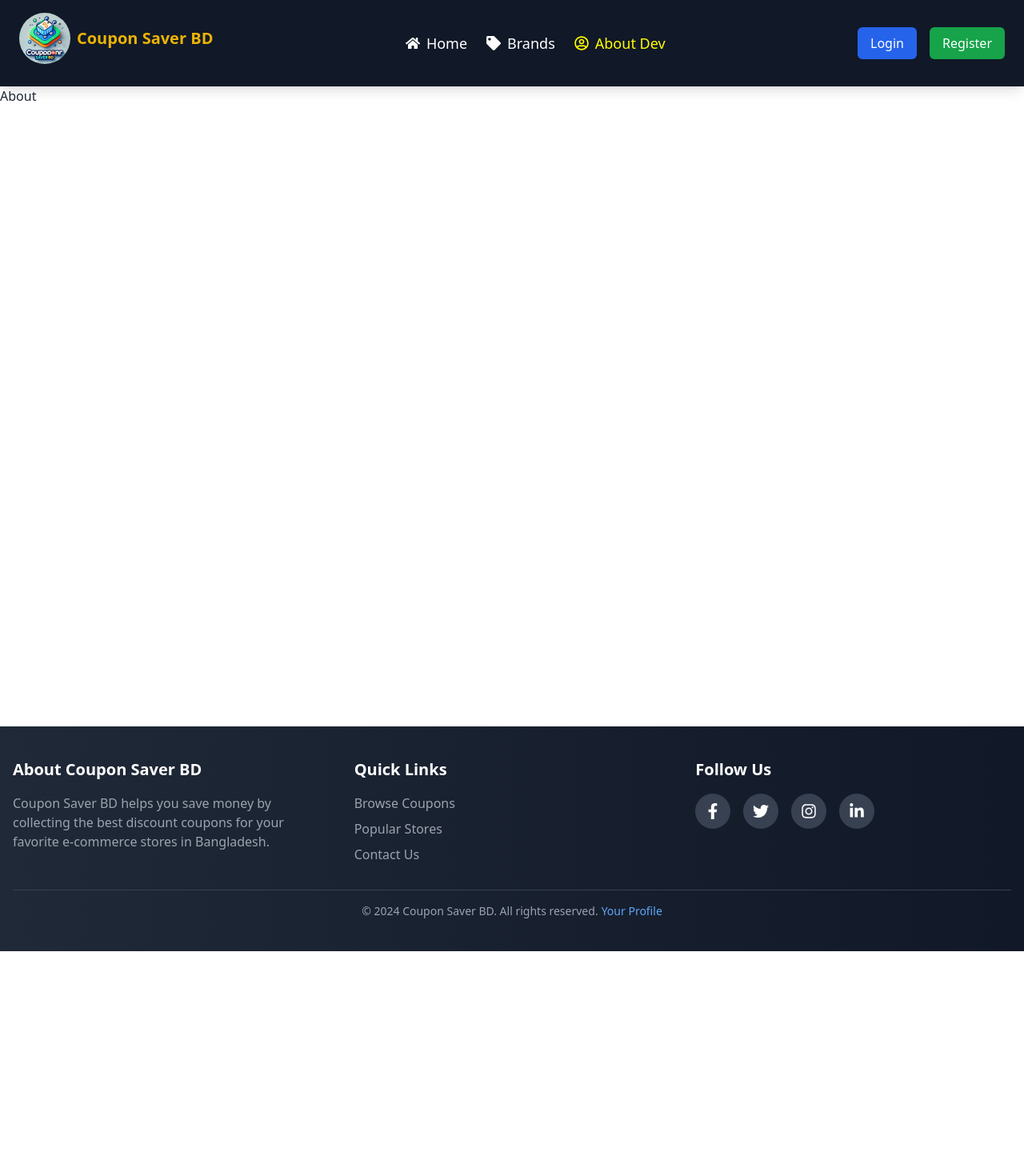
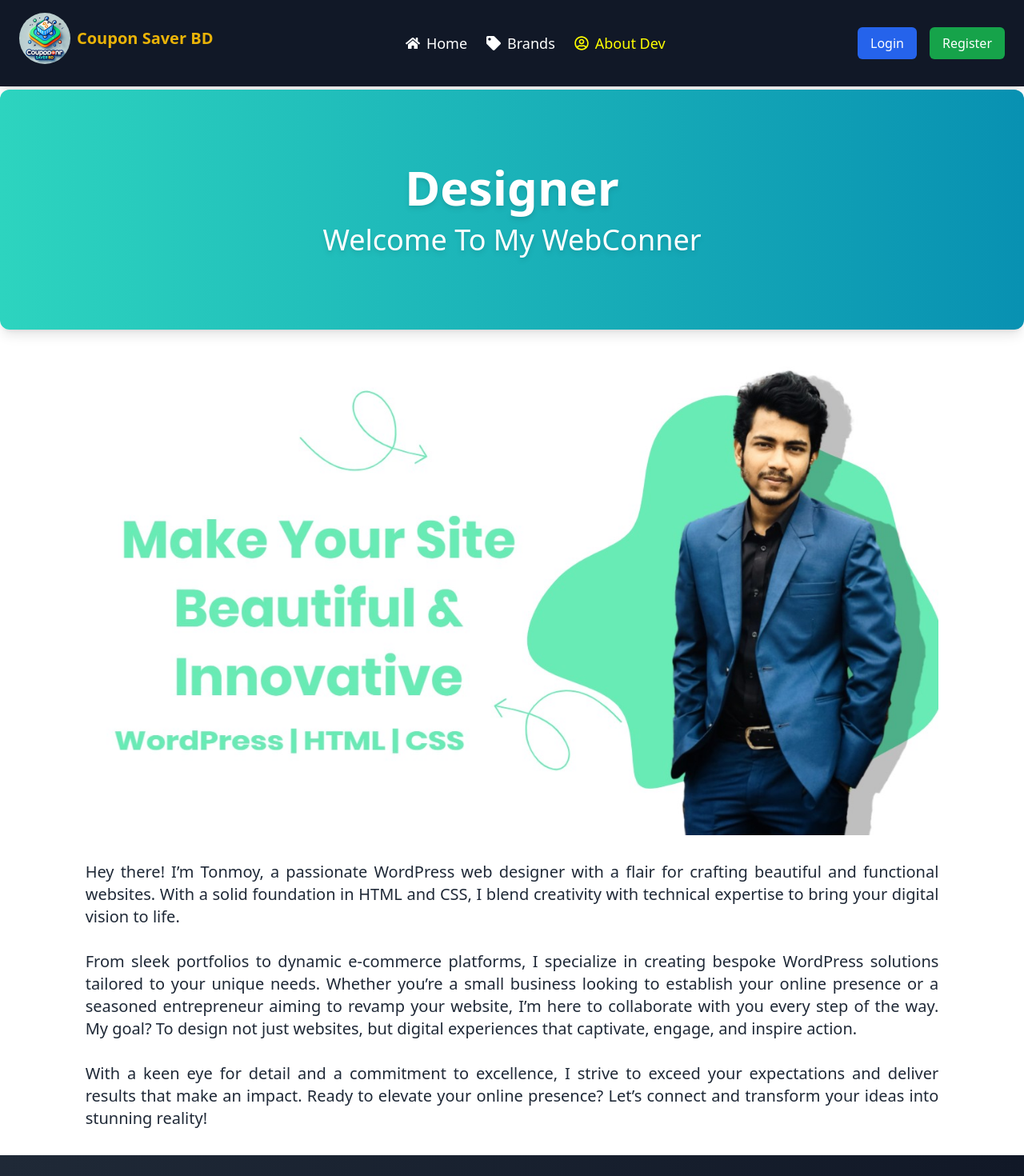
Before and after one commit to Tonmoy-1/cupon-server, a React (Vite) app: page /about-dev in a window 1280 px wide. Shown: the top 1470 px of the page at 80% size. Before the commit the page ends 1189 px from the top, so only its background shows below. Built offline with nearby package versions, Linux system fonts and the light colour scheme; no server answers.

Commit message:
updae about dev section

```diff
--- /dev/null
+++ b/src/Components/About.jsx
@@ -0,0 +1,53 @@
+import developer from "../assets/developer.jpg";
+
+const About = () => {
+  return (
+    <div>
+      {/* Hero Section */}
+      <div className="w-full mx-auto mt-1 bg-gradient-to-r from-teal-400 to-cyan-600 h-[300px] rounded-xl text-white py-8 px-6 flex flex-col items-center justify-center shadow-lg">
+        <h1 className="text-2xl md:text-6xl mb-4 font-bold text-center drop-shadow-md">
+          Designer
+        </h1>
+        <h2 className="text-lg md:text-4xl font-medium text-center drop-shadow-md">
+          Welcome To My WebConner
+        </h2>
+      </div>
+
+      {/* Image Section */}
+      <div className="my-8 flex justify-center">
+        <img
+          src={developer}
+          className="w-11/12 md:w-10/12 lg:w-10/12 rounded-lg "
+          alt="Developer"
+        />
+      </div>
+
+      {/* About Content */}
+      <div className="w-10/12 md:w-10/12 lg:w-10/12 mx-auto mb-8 text-gray-800">
+        <p className="text-lg md:text-xl leading-relaxed text-justify">
+          Hey there! I’m Tonmoy, a passionate WordPress web designer with a
+          flair for crafting beautiful and functional websites. With a solid
+          foundation in HTML and CSS, I blend creativity with technical
+          expertise to bring your digital vision to life.
+          <br />
+          <br />
+          From sleek portfolios to dynamic e-commerce platforms, I specialize in
+          creating bespoke WordPress solutions tailored to your unique needs.
+          Whether you’re a small business looking to establish your online
+          presence or a seasoned entrepreneur aiming to revamp your website, I’m
+          here to collaborate with you every step of the way. My goal? To design
+          not just websites, but digital experiences that captivate, engage, and
+          inspire action.
+          <br />
+          <br />
+          With a keen eye for detail and a commitment to excellence, I strive to
+          exceed your expectations and deliver results that make an impact.
+          Ready to elevate your online presence? Let’s connect and transform
+          your ideas into stunning reality!
+        </p>
+      </div>
+    </div>
+  );
+};
+
+export default About;
--- a/src/Components/SinglecolCard.jsx
+++ b/src/Components/SinglecolCard.jsx
@@ -1,6 +1,6 @@
 /* eslint-disable react/prop-types */
 
-import { FaStar } from "react-icons/fa"; // React Icons (for stars)
+import { FaCircle, FaStar } from "react-icons/fa";
 import ReactRating from "react-rating";
 import { Link } from "react-router-dom";
 const SinglecolCard = ({ data }) => {
@@ -11,7 +11,7 @@ const SinglecolCard = ({ data }) => {
           key={brand._id}
           className="bg-white py-6 rounded-lg shadow-lg hover:shadow-xl transition-shadow duration-300"
         >
-          <div className="grid grid-cols-1 sm:grid-cols-1 lg:grid-cols-3 gap-4 items-center">
+          <div className="grid grid-cols-1 sm:grid-cols-1 lg:grid-cols-3 gap-4 items-center relative">
             {/* Brand Logo Section */}
             <div className="flex flex-col items-center space-x-4">
               <img
@@ -54,7 +54,15 @@ const SinglecolCard = ({ data }) => {
                   View Coupons
                 </button>
               </Link>
-              <p className="mt-2 text-sm text-gray-500">Coupons:</p>
+            </div>
+
+            <div className="absolute top-0 right-5">
+              {brand.isSaleOn && (
+                <div className="flex gap-3 items-center">
+                  <FaCircle className="text-green-600 text-lg"></FaCircle>
+                  <p className="text-lg font-bold">Sale is On</p>
+                </div>
+              )}
             </div>
           </div>
         </div>
--- a/src/Pages/About.jsx
+++ /dev/null
@@ -1,5 +0,0 @@
-const About = () => {
-  return <div>About</div>;
-};
-
-export default About;
--- a/src/Pages/Brands.jsx
+++ b/src/Pages/Brands.jsx
@@ -18,7 +18,7 @@ const Brands = () => {
       <div className="w-full mx-auto mt-1 bg-gradient-to-r from-teal-400 to-cyan-600 h-[300px] rounded-xl text-white py-4 px-6 ">
         <div className="mt-20">
           <h1 className="text-2xl md:text-4xl font-semibold text-center">
-            Explore Our All Brands and Find Your Destiny
+            Explore Our All Brands and Find Your Best Coupon
           </h1>
           <h2 className="w-11/12 mx-auto mt-5 text-center text-sm sm:text-base md:text-lg lg:w-8/12">
             Discover a diverse range of top brands, each offering unique
--- a/src/Router/router.jsx
+++ b/src/Router/router.jsx
@@ -7,10 +7,10 @@ import Register from "../Pages/Register";
 import Coupon from "../Pages/Coupon";
 import MyProfile from "../Pages/MyProfile";
 import UpdateProfile from "../Pages/UpdateProfile";
-import About from "../Pages/About";
 import PrivetRouts from "./PrivetRouts";
 import ForgetPassWord from "../Pages/ForgetPassWord";
 import ErrorPage from "../Pages/ErrorPage";
+import About from "../Components/About";
 
 const router = createBrowserRouter([
   {
```
Also changed, not shown: src/assets/developer.jpg (added).
